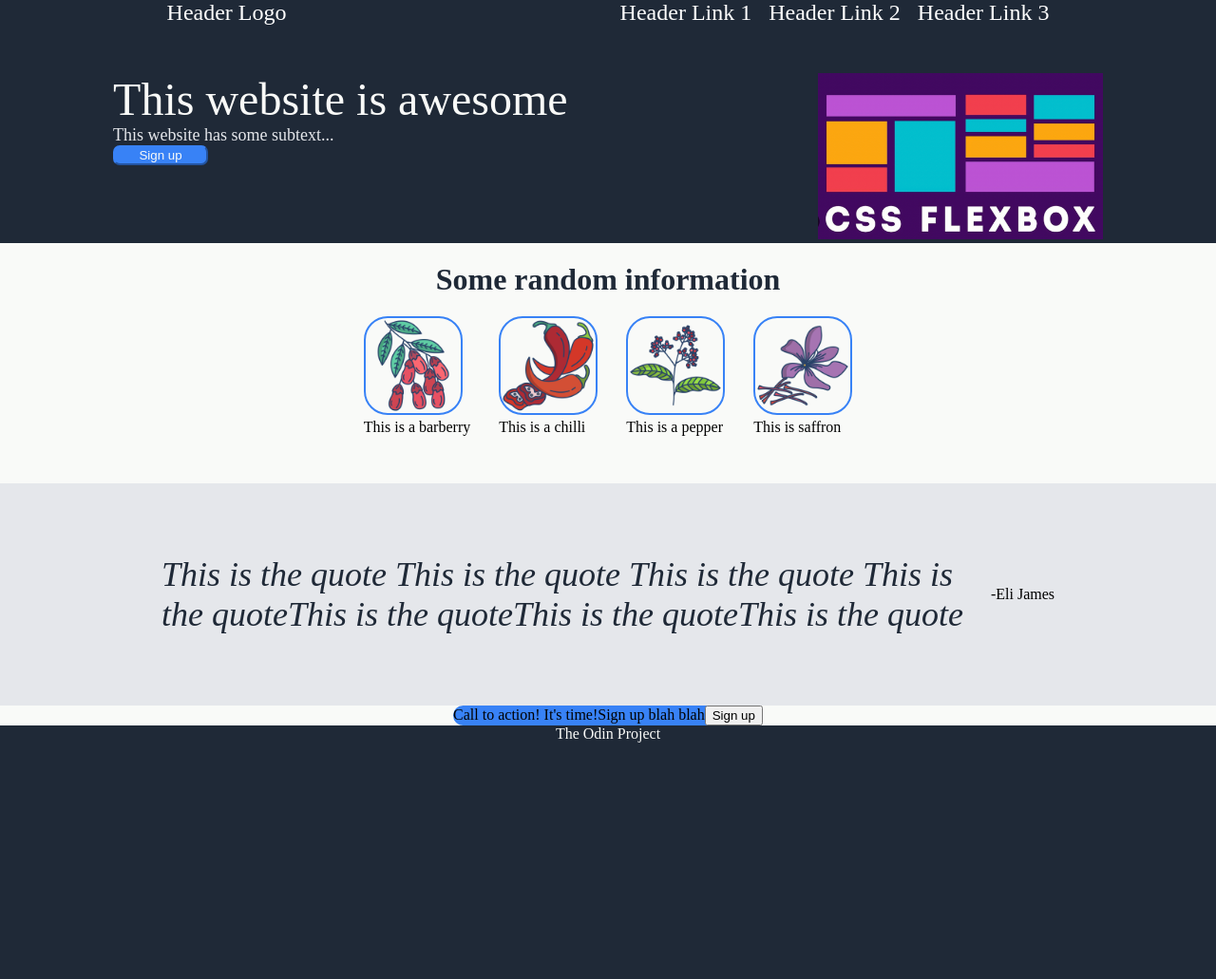
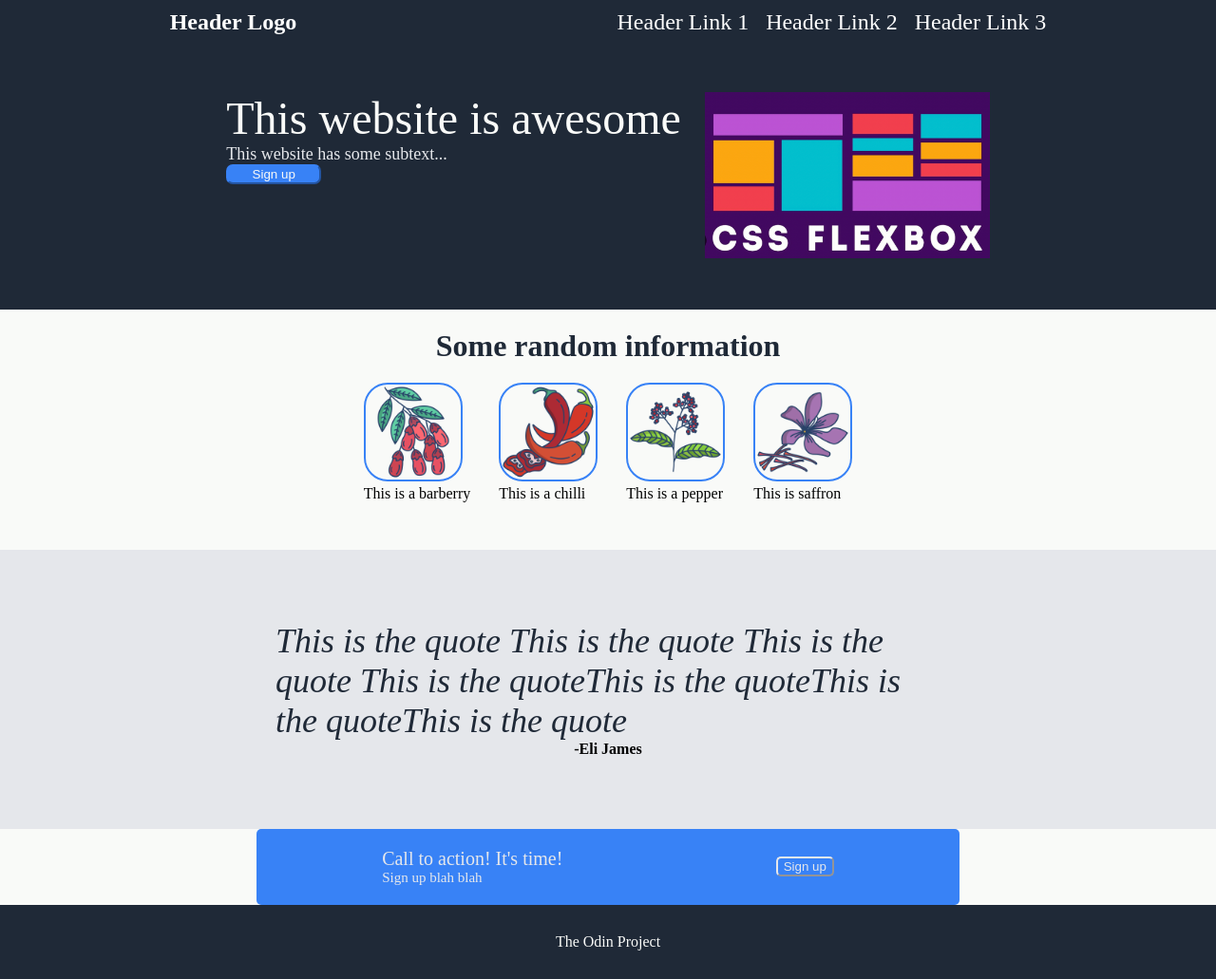
Before and after one commit to eljam3239/project-landing-page, a plain HTML site: page index.html in a window 1280 px wide. Shown: the whole page at 95% size. Before the commit the page ends 800 px from the top, so only its background shows below. Drawn offline with Linux system fonts and the light colour scheme.

Commit message:
Write first/final draft of landing page. The horizontal alignment is off and I will return to this project to fix that later

```diff
--- a/index.html
+++ b/index.html
@@ -16,6 +16,7 @@
         </ul>
     </div>
     <div class="content">
+        <div class="sub1back">
             <div class="sub1">
                 <div class="sub1Text">
                     <div class="paragraph">
@@ -32,6 +33,8 @@
                 </div>
 
             </div>
+        </div>
+
         <div class="sub2">Some random information</div>
             <div class="container">
                 <div class="info">
@@ -57,8 +60,11 @@
         </div>
         <div class="sub4">
             <div class="blucontainer">
+                <div class="blucontainertext">
                     <div class="bannerheader">Call to action! It's time!</div>
                 <div class="bannertext">Sign up blah blah</div>
+                </div>
+
                 <button class="signup">Sign up</button>
             </div>
         </div>
--- a/styles.css
+++ b/styles.css
@@ -6,6 +6,7 @@ body {
 }
 
 .header {
+    padding: 10px;
     display: flex;
     justify-content: space-around;
     background: #1F2937;
@@ -14,6 +15,7 @@ body {
 
 .logo {
     font-size: 24px;
+    font-weight: bolder;
 }
 
 .headerlinks {
@@ -28,14 +30,19 @@ body {
     justify-content: space-around;
 }
 
-
-.sub1 {
+.sub1back {
     display: flex;
+    justify-content: center;
     background: #1F2937;
     margin: 0px;
     color: #F9FAF8;
+
+    padding-top: 50px;
+    padding-bottom: 50px;
+}
+.sub1 {
+    display: flex;
     justify-content: space-around;
-    padding-top: 50px;
     gap: 25px;
     flex-wrap: wrap;
 }
@@ -111,6 +118,8 @@ a {
     justify-content: center;
     align-items: center;
     padding: 75px 170px;
+    flex-direction: column;
+    flex-wrap: wrap;
 }
 .quote {
     display: flex;
@@ -118,9 +127,13 @@ a {
     font-size: 36px;
     color: #1F2937;
     flex: 1;
+    max-width: 700px;
 }
 .quoteauthor {
     display: flex;
+    justify-content: center;
+    align-items:flex-end;
+    font-weight: bold;
 }
 .sub4 {
     display: flex;
@@ -133,11 +146,30 @@ a {
     justify-content: center;
     color: #F9FAF8;
     align-items: center;
+    padding: 30px;
 }
 .blucontainer {
     display: flex;
-    justify-content: center;
+    justify-content: space-around;
     align-items: center;
     background: #3882F6;
-    border-radius: 25px;
+    border-radius: 5px;
+    padding: 20px;
+    min-width: 700px;
 }
+.blucontainertext {
+    color: #E5E7EB;
+}
+
+.bannerheader {
+    font-size: 20px;
+}
+.bannertext {
+    font-size: 15px;
+}
+.signup {
+    border-color: #E5E7EB;
+    background-color: #3882F6;
+    color: #E5E7EB;
+    border-radius: 5px;
+}
```
Lines whose indentation alone changed are shown as unchanged.
